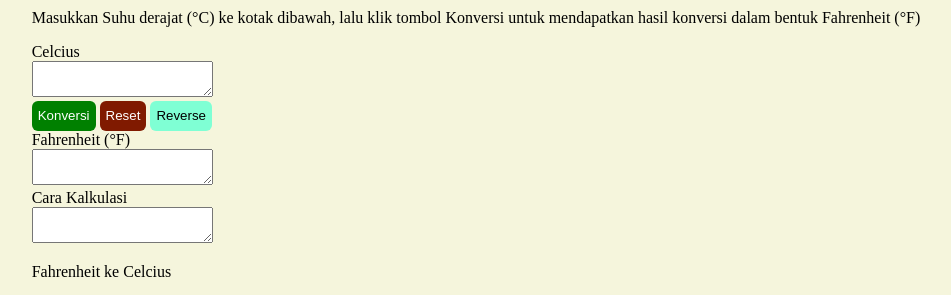
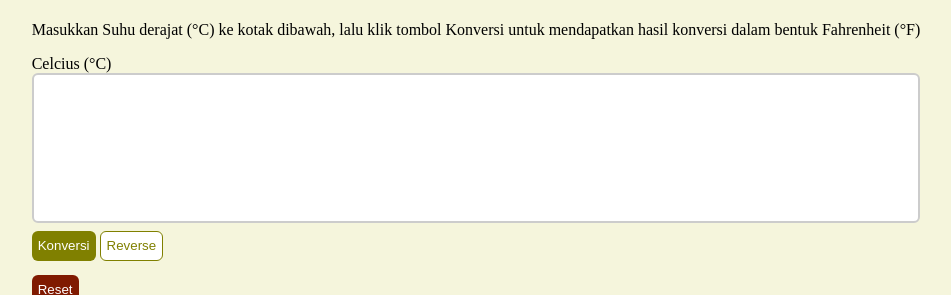
Before and after one commit to revou-fundamental-course/30-sept-24-Muhkahfims, a plain HTML site: page index.html in a window 1280 px wide. Shown: the part 97-392 px from the top of the page, without its empty margins (164-1115 px from the left). Drawn offline with Linux system fonts and the light colour scheme.

Commit message:
update javascript and css

```diff
--- a/CSS/styles.css
+++ b/CSS/styles.css
@@ -1,5 +1,6 @@
 body {
     margin: 0;
+    padding: 12px;
     background-color: beige;
     display: flex;
     flex-direction: column;
@@ -22,7 +23,7 @@ body {
 }
 
 .form-btn-submit {
-    background-color: green;
+    background-color: olive;
     color: white;
 }
 
@@ -32,6 +33,75 @@ body {
 }
 
 .form-btn-reverse {
-    background-color: aquamarine;
-    color: black;
+    background-color: white;
+    color: olive;
+    border: 1px solid olive;
 }
+
+textarea {
+    width: 100%;
+    height: 150px;
+    box-sizing: border-box;
+    border: 2px solid #ccc;
+    border-radius: 6px;
+    font-size: 16px;
+    resize: none;
+}
+
+input {
+    width: 100%;
+    height: 150px;
+    box-sizing: border-box;
+    border: 2px solid #ccc;
+    border-radius: 6px;
+    font-size: 16px;
+    resize: none;
+}
+
+.btn-container {
+    margin-top: 8px;
+    margin-bottom: 14px;
+}
+
+@media only screen and (min-width: 600px){
+    textarea {
+        width: 25%;
+        font-size: 10px;
+        border-radius:2px ;
+    }
+
+    input {
+        width: 25%;
+        font-size: 10px;
+        border-radius:2px ;
+    }
+}
+
+@media only screen and (min-width: 768px) {
+    textarea {
+        width: 50%;
+        font-size: 12px;
+        border-radius:4px ;
+    }
+
+    input {
+        width: 50%;
+        font-size: 12px;
+        border-radius:4px ;
+    }
+}
+
+@media only screen and (min-width: 992px){
+    textarea {
+        width: 100%;
+        font-size: 16px;
+        border-radius:6px ;
+    }
+
+    input {
+        width: 100%;
+        font-size: 16px;
+        border-radius:6px ;
+    }
+
+}
--- a/JS/script.js
+++ b/JS/script.js
@@ -0,0 +1,49 @@
+let isCelciusToFahrenheit = true;
+console.log('javascript tersambung');
+
+function validateform(event){
+    event.preventDefault();
+    console.log('validasi fungsi berhasil terpanggil');
+    const inputSuhu = document.getElementById('input-suhu').value;
+    if (inputSuhu === ''){
+        alert('inputan anda kosong')
+    }else {
+        if(isCelciusToFahrenheit) {
+            calculateCtoF(inputSuhu);
+        }else{
+            calculateFtoC(inputSuhu);
+        }
+    }
+}
+
+function calculateCtoF(celcius) {
+    let fahrenheit = (parseFloat(celcius) * 9/5) + 32;
+    document.getElementById('hasil-suhu').value = fahrenheit.toFixed(2);
+    document.getElementById('how-to-suhu').value = celcius + ' x 9/5 + 32 = ' + fahrenheit.toFixed(2);
+}
+
+function calculateFtoC(fahrenheit){
+    let celcius = (parseFloat(fahrenheit)- 32) * 5/9;
+    document.getElementById('hasil-suhu').value = celcius.toFixed(2);
+    document.getElementById('how-to-suhu').value = fahrenheit + ' - 32 x 5/9 = ' + celcius.toFixed(2);
+}
+
+function reverse() {
+    isCelciusToFahrenheit = !isCelciusToFahrenheit;
+    if (isCelciusToFahrenheit) {
+        document.getElementById('input-label').textContent = 'Celcius (\u00B0C)';
+        document.getElementById('output-label').textContent = 'Fahrenheit (\u00B0F)';
+    } else {
+        document.getElementById('input-label').textContent = 'Fahrenheit (\u00B0F)';
+        document.getElementById('output-label').textContent = 'Celcius (\u00B0C)';
+    }
+    reset();
+}
+
+function reset() {
+
+    document.getElementById('input-suhu').value = '';
+    document.getElementById('hasil-suhu').value = '';
+    document.getElementById('how-to-suhu').value = '';
+
+}
--- a/index.html
+++ b/index.html
@@ -1,10 +1,12 @@
 <!DOCTYPE html>
 <html lang="en">
 <head>
+
     <meta charset="UTF-8">
     <meta name="viewport" content="width=device-width, initial-scale=1.0">
     <title>Muhammad Kahfi MS</title>
     <link rel="stylesheet" href="CSS/styles.css">
+
 </head>
 
 <body>
@@ -23,27 +25,27 @@
             </article>
 
             <!-- inputan suhu -->
-            <form action="">
+            <form onsubmit="validateform(event)">
                 <div>
-                    <label for="input-suhu">Celcius</label>
+                    <label id="input-label" for="input-suhu">Celcius (&deg;C)</label>
                 </div>
 
-                <textarea name="" id="input-suhu"></textarea>
+                <input type="number" id="input-suhu" required>
 
-                <div>
-                    <button class=" form-btn form-btn-submit">Konversi</button>
-                    <button class="form-btn form-btn-reset">Reset</button>
-                    <button class=" form-btn form-btn-reverse">Reverse</button>
+                <div class="btn-container">
+                    <button type="submit" class=" form-btn form-btn-submit">Konversi</button>
+                    <button type="button" class=" form-btn form-btn-reverse" onclick="reverse()">Reverse</button>
                 </div>
             </form>
+            <button type="button" class="form-btn form-btn-reset" onclick="reset()">Reset</button>
 
             <!-- hasil inputan -->
             <div>
                 <div>
-                    <label for="hasil-suhu">Fahrenheit (&deg;F)</label>
+                    <label id="output-label" for="hasil-suhu">Fahrenheit (&deg;F)</label>
                 </div>
                 <div>
-                    <textarea name="" id=""></textarea>
+                    <textarea id="hasil-suhu" readonly></textarea>
                 </div>
 
 
@@ -56,7 +58,7 @@
                 </div>
 
                 <div>
-                    <textarea name="" id="how-to-suhu"></textarea>
+                    <textarea id="how-to-suhu" readonly></textarea>
                 </div>
 
             </div>
@@ -67,7 +69,7 @@
         <!-- info content -->
         <section>
             <header>
-                <h2>Cara Konversi Celsius ke Fahrenheit</h2>
+                <h2>Cara Konversi Celcius ke Fahrenheit</h2>
             </header>
             <hr>
             <article>
@@ -90,6 +92,8 @@
     <footer>
         <p>Made by @muhkahfims</p>
     </footer>
+
+    <script src="JS\script.js"></script>
 </body>
 
 </html>
```
